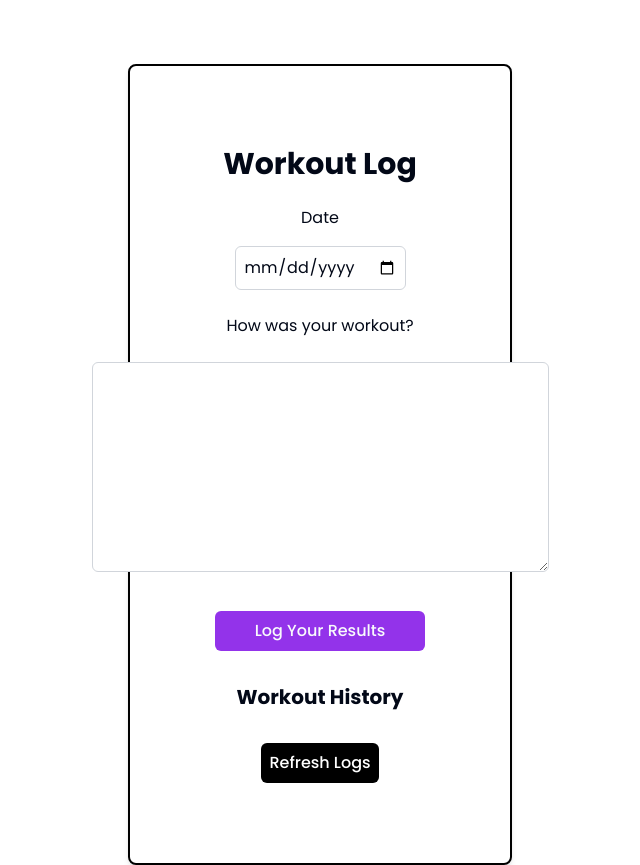
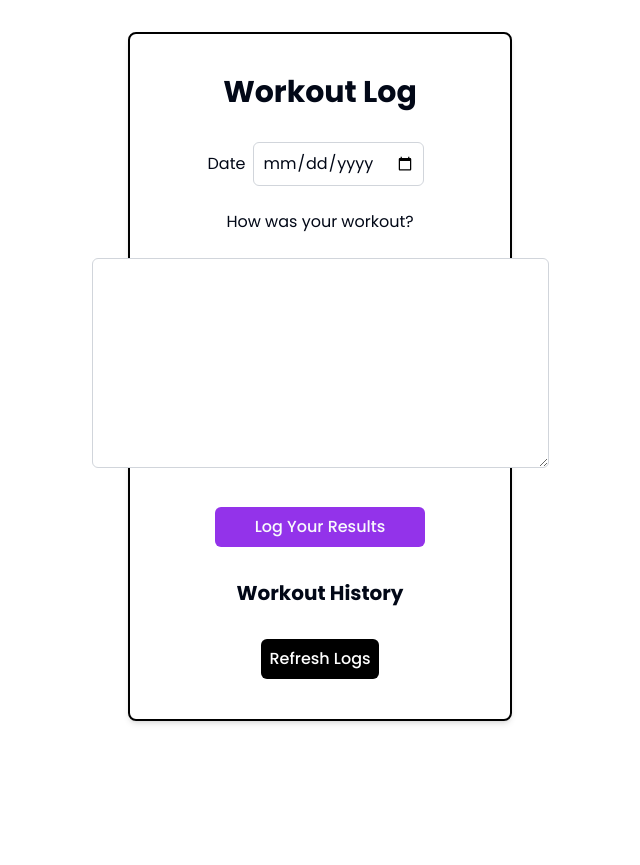
Before and after one commit to TrentFleet/MovePro, a Next.js app: page /Workout/workoutlog in a window 1280 px wide. Shown: the whole page, without its empty margins (320-960 px from the left). After the commit the page ends 800 px from the top, so only its background shows below. Built offline with nearby package versions, Linux system fonts and the light colour scheme.

Commit message:
major lazor

```diff
--- a/app/Dashboard/page.tsx
+++ b/app/Dashboard/page.tsx
@@ -1,15 +1,18 @@
-"use client"
+"use client";
 
-import { useState } from 'react';
+import { useState } from "react";
 import { Button } from "@/components/ui/button";
 import { LogoutLink } from "@kinde-oss/kinde-auth-nextjs/components";
 import { PiArrowDownBold } from "react-icons/pi";
 import WorkoutGenerator from "../Workout/workoutgenerator/page";
 import WorkoutLog from "../Workout/workoutlog/page";
-import dynamic from 'next/dynamic';
-import Logo from '@/components/navbar/_components/logo';
+import dynamic from "next/dynamic";
+import Logo from "@/components/navbar/_components/logo";
 
-const InstructionSection = dynamic(() => import('@/components/InstructionSection'), { ssr: false });
+const InstructionSection = dynamic(
+  () => import("@/components/InstructionSection"),
+  { ssr: false }
+);
 
 // ... rest of the file
 
@@ -22,19 +25,17 @@ export default function Dashboard() {
 
   return (
     <main>
-      <div className='flex justify-evenly gap-20 m-6'>
+      <div className="flex justify-evenly gap-20 m-6">
         <Logo />
         <LogoutLink>
           <Button className="bg-black">Log out</Button>
         </LogoutLink>
-        </div>
-        <div className="flex flex-col bg-gradient-to-t from-slate-50 justify-center items-center m-6 mx-auto px-auto">
-        {isInstructionVisible && (
-          <InstructionSection />
-        )}
+      </div>
+      <div className="flex flex-col bg-gradient-to-t from-slate-50 justify-center items-center m-6 mx-auto px-auto">
+        {isInstructionVisible && <InstructionSection />}
         <div className="m-6">
           <WorkoutGenerator />
-          <PiArrowDownBold className="m-2 mx-auto text-4xl" />
+          <PiArrowDownBold className=" text-purple-600 mx-auto text-4xl" />
           <WorkoutLog />
         </div>
       </div>
--- a/app/Workout/workoutgenerator/page.tsx
+++ b/app/Workout/workoutgenerator/page.tsx
@@ -1,3 +1,5 @@
+"use client"
+
 import React, { useState } from "react";
 import { Button } from "@/components/ui/button";
 import exercises from "../components-data/exerciseData";
--- a/app/Workout/workoutlog/page.tsx
+++ b/app/Workout/workoutlog/page.tsx
@@ -50,8 +50,8 @@ export default function WorkoutLog() {
 
   return (
     <main>
-      <div className="flex justify-center m-4 p-4"></div>
-      <div className="justify-center text-center max-w-sm border-2 rounded-lg p-20 border-black shadow-md transition-transform transform mx-auto">
+      <div className="flex justify-center p-4"></div>
+      <div className="justify-center text-center max-w-sm border-2 rounded-lg p-10 border-black shadow-md transition-transform transform mx-auto">
         <h1 className="text-3xl font-bold mb-6">Workout Log</h1>
         <form className="mb-2 justify-center flex flex-col items-center">
           <label className="mb-2">
@@ -60,10 +60,10 @@ export default function WorkoutLog() {
               type="date"
               value={selectedDate}
               onChange={(e) => setSelectedDate(e.target.value)}
-              className="m-4 p-2 border border-gray-300 rounded-md focus:outline-none focus:border-blue-600"
+              className="m-2 p-2 border border-gray-300 rounded-md focus:outline-none focus:border-blue-600"
             />
           </label>
-          <label className="mb-2">
+          <label className="m-2">
             How was your workout?
             <textarea
               value={logText}
--- a/package.json
+++ b/package.json
@@ -27,6 +27,7 @@
     "react-dom": "^18",
     "react-icons": "^5.0.1",
     "react-responsive": "^9.0.2",
+    "recharts": "^2.12.2",
     "tailwind-merge": "^2.2.1",
     "tailwindcss-animate": "^1.0.7"
   },
```
Also changed, not shown: app/Exercises/SearchExercises.js (added, +9 -0 lines), 1 other file (tests, documents, lock files or other folders).
